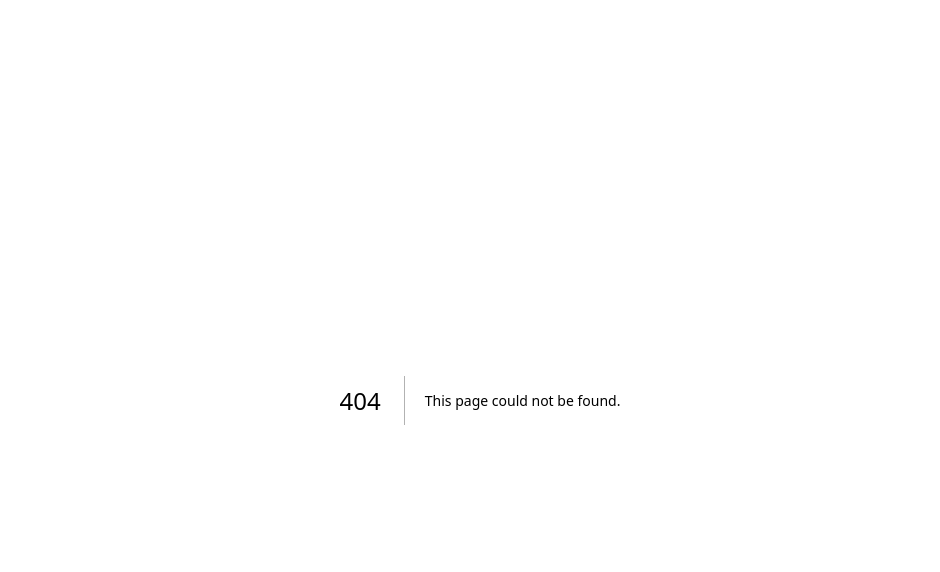
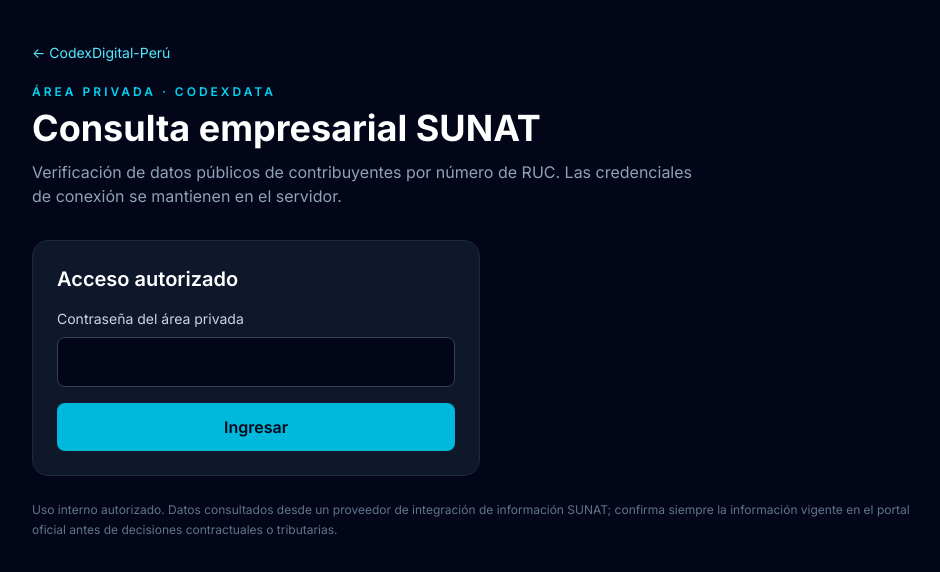
Before and after one commit to jailchazev/CodexDigital, a Next.js app: page /admin/sunat in a window 1280 px wide. Before the commit this address had no page. Shown: the top 572 px of the page, without its empty margins (160-1100 px from the left). Built offline with nearby package versions, Linux system fonts and the light colour scheme.

Commit message:
Add secure SUNAT private lookup module

```diff
--- /dev/null
+++ b/src/app/admin/sunat/page.tsx
@@ -0,0 +1,106 @@
+"use client";
+
+import { FormEvent, useState } from "react";
+
+type RecordData = Record<string, unknown>;
+
+const DISPLAY_FIELDS = [
+  ["ruc", "RUC"], ["numero_ruc", "RUC"], ["razon_social", "Razón social"],
+  ["nombre_o_razon_social", "Nombre / razón social"], ["estado", "Estado"],
+  ["estado_contribuyente", "Estado del contribuyente"], ["condicion", "Condición"],
+  ["condicion_domicilio", "Condición del domicilio"], ["direccion", "Domicilio fiscal"],
+  ["domicilio_fiscal", "Domicilio fiscal"], ["departamento", "Departamento"],
+  ["provincia", "Provincia"], ["distrito", "Distrito"], ["actividad_economica", "Actividad económica"],
+  ["fecha_inscripcion", "Fecha de inscripción"], ["fecha_inicio_actividades", "Inicio de actividades"],
+] as const;
+
+function findValue(data: RecordData, keys: readonly string[]) {
+  const key = keys.find((candidate) => data[candidate] !== undefined && data[candidate] !== null && data[candidate] !== "");
+  return key ? String(data[key]) : "";
+}
+
+export default function SunatPrivatePage() {
+  const [password, setPassword] = useState("");
+  const [authenticated, setAuthenticated] = useState(false);
+  const [ruc, setRuc] = useState("");
+  const [record, setRecord] = useState<RecordData | null>(null);
+  const [sourceDate, setSourceDate] = useState("");
+  const [error, setError] = useState("");
+  const [busy, setBusy] = useState(false);
+
+  async function login(event: FormEvent) {
+    event.preventDefault(); setBusy(true); setError("");
+    try {
+      const response = await fetch("/api/sunat/login", {
+        method: "POST", headers: { "Content-Type": "application/json" },
+        body: JSON.stringify({ password }),
+      });
+      const result = await response.json();
+      if (!response.ok) throw new Error(result.error || "No se pudo iniciar sesión");
+      setAuthenticated(true); setPassword("");
+    } catch (e) { setError(e instanceof Error ? e.message : "Error de conexión"); }
+    finally { setBusy(false); }
+  }
+
+  async function lookup(event: FormEvent) {
+    event.preventDefault(); setBusy(true); setError(""); setRecord(null);
+    try {
+      const response = await fetch(`/api/sunat/ruc?number=${encodeURIComponent(ruc)}`, { cache: "no-store" });
+      const result = await response.json();
+      if (!response.ok) throw new Error(result.error || "Consulta fallida");
+      setRecord(result.data && typeof result.data === "object" ? result.data : { resultado: result.data });
+      setSourceDate(result.consultedAt);
+    } catch (e) { setError(e instanceof Error ? e.message : "Error de conexión"); }
+    finally { setBusy(false); }
+  }
+
+  async function logout() {
+    await fetch("/api/sunat/logout", { method: "POST" });
+    setAuthenticated(false); setRecord(null);
+  }
+
+  return (
+    <main className="min-h-screen bg-slate-950 px-4 py-10 text-white">
+      <div className="mx-auto max-w-4xl">
+        <a href="/" className="text-sm text-cyan-300 hover:text-cyan-200">← CodexDigital-Perú</a>
+        <header className="mb-8 mt-5">
+          <p className="text-xs font-semibold uppercase tracking-[0.25em] text-cyan-400">Área privada · CodexData</p>
+          <h1 className="mt-2 text-3xl font-bold sm:text-4xl">Consulta empresarial SUNAT</h1>
+          <p className="mt-3 max-w-2xl text-slate-400">Verificación de datos públicos de contribuyentes por número de RUC. Las credenciales de conexión se mantienen en el servidor.</p>
+        </header>
+
+        {!authenticated ? (
+          <form onSubmit={login} className="max-w-md rounded-2xl border border-slate-800 bg-slate-900 p-6">
+            <h2 className="mb-4 text-xl font-semibold">Acceso autorizado</h2>
+            <label htmlFor="password" className="mb-2 block text-sm text-slate-300">Contraseña del área privada</label>
+            <input id="password" type="password" autoComplete="current-password" required value={password} onChange={(e) => setPassword(e.target.value)} className="w-full rounded-lg border border-slate-700 bg-slate-950 px-4 py-3 outline-none focus:border-cyan-400" />
+            <button disabled={busy} className="mt-4 w-full rounded-lg bg-cyan-500 px-4 py-3 font-semibold text-slate-950 disabled:opacity-60">{busy ? "Verificando…" : "Ingresar"}</button>
+          </form>
+        ) : (
+          <section className="rounded-2xl border border-slate-800 bg-slate-900 p-5 sm:p-7">
+            <div className="mb-5 flex items-center justify-between gap-3">
+              <h2 className="text-xl font-semibold">Buscar por RUC</h2>
+              <button onClick={logout} className="text-sm text-slate-400 hover:text-white">Cerrar sesión</button>
+            </div>
+            <form onSubmit={lookup} className="flex flex-col gap-3 sm:flex-row">
+              <input aria-label="RUC de 11 dígitos" inputMode="numeric" pattern="[0-9]{11}" maxLength={11} required value={ruc} onChange={(e) => setRuc(e.target.value.replace(/\D/g, ""))} placeholder="Ej. 20100070970" className="min-w-0 flex-1 rounded-lg border border-slate-700 bg-slate-950 px-4 py-3 tracking-widest outline-none focus:border-cyan-400" />
+              <button disabled={busy} className="rounded-lg bg-cyan-500 px-6 py-3 font-semibold text-slate-950 disabled:opacity-60">{busy ? "Consultando…" : "Consultar"}</button>
+            </form>
+            {record && <div className="mt-6 rounded-xl border border-slate-800 bg-slate-950 p-5">
+              <div className="mb-4 flex flex-wrap items-center justify-between gap-2"><h3 className="text-lg font-semibold">Resultado de consulta</h3><span className="text-xs text-slate-500">Consulta: {new Date(sourceDate).toLocaleString("es-PE")}</span></div>
+              <dl className="grid gap-4 sm:grid-cols-2">
+                {DISPLAY_FIELDS.map(([key, label]) => {
+                  const value = findValue(record, [key]);
+                  return value ? <div key={key}><dt className="text-xs uppercase tracking-wide text-slate-500">{label}</dt><dd className="mt-1 break-words text-slate-100">{value}</dd></div> : null;
+                })}
+              </dl>
+              <details className="mt-5 border-t border-slate-800 pt-4"><summary className="cursor-pointer text-sm text-cyan-300">Ver respuesta técnica</summary><pre className="mt-3 overflow-auto rounded-lg bg-slate-900 p-3 text-xs text-slate-300">{JSON.stringify(record, null, 2)}</pre></details>
+            </div>}
+          </section>
+        )}
+        {error && <p role="alert" className="mt-4 rounded-lg border border-rose-900 bg-rose-950/50 p-3 text-sm text-rose-300">{error}</p>}
+        <p className="mt-6 text-xs leading-5 text-slate-500">Uso interno autorizado. Datos consultados desde un proveedor de integración de información SUNAT; confirma siempre la información vigente en el portal oficial antes de decisiones contractuales o tributarias.</p>
+      </div>
+    </main>
+  );
+}
```
